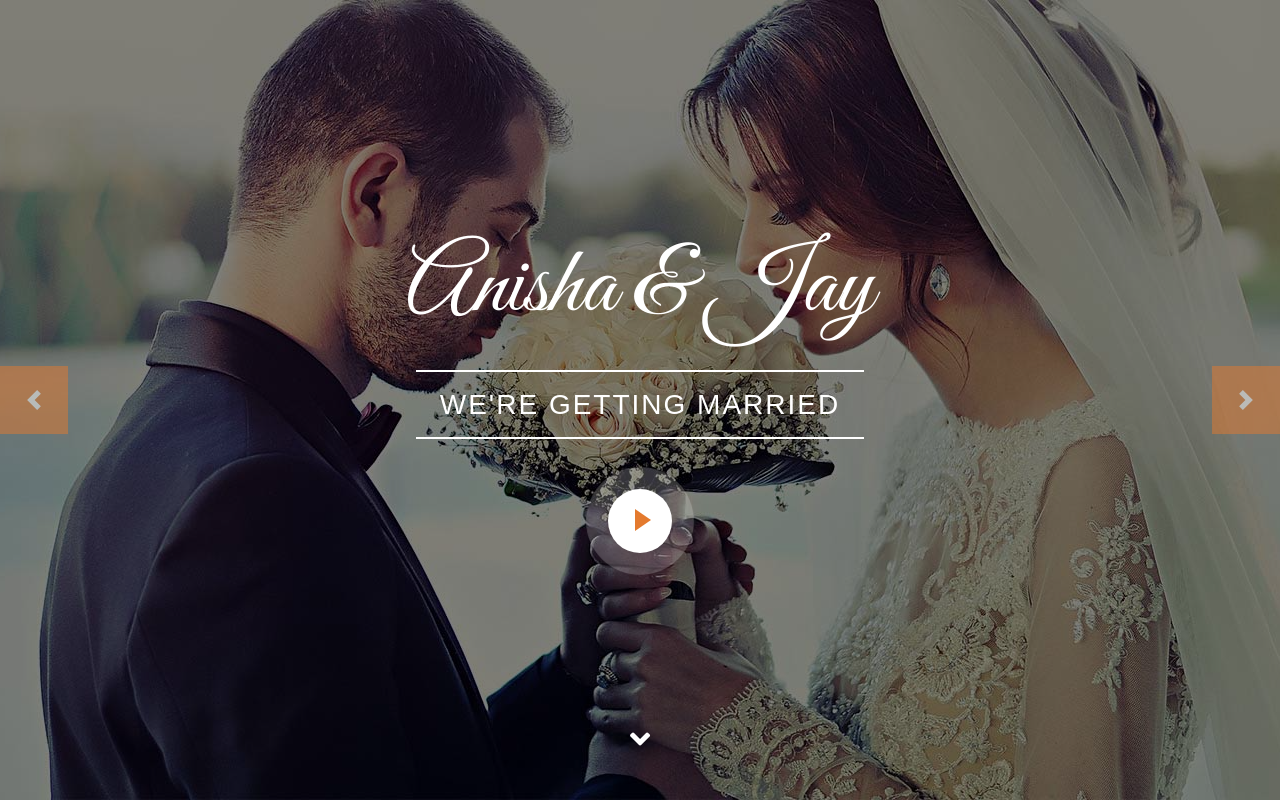
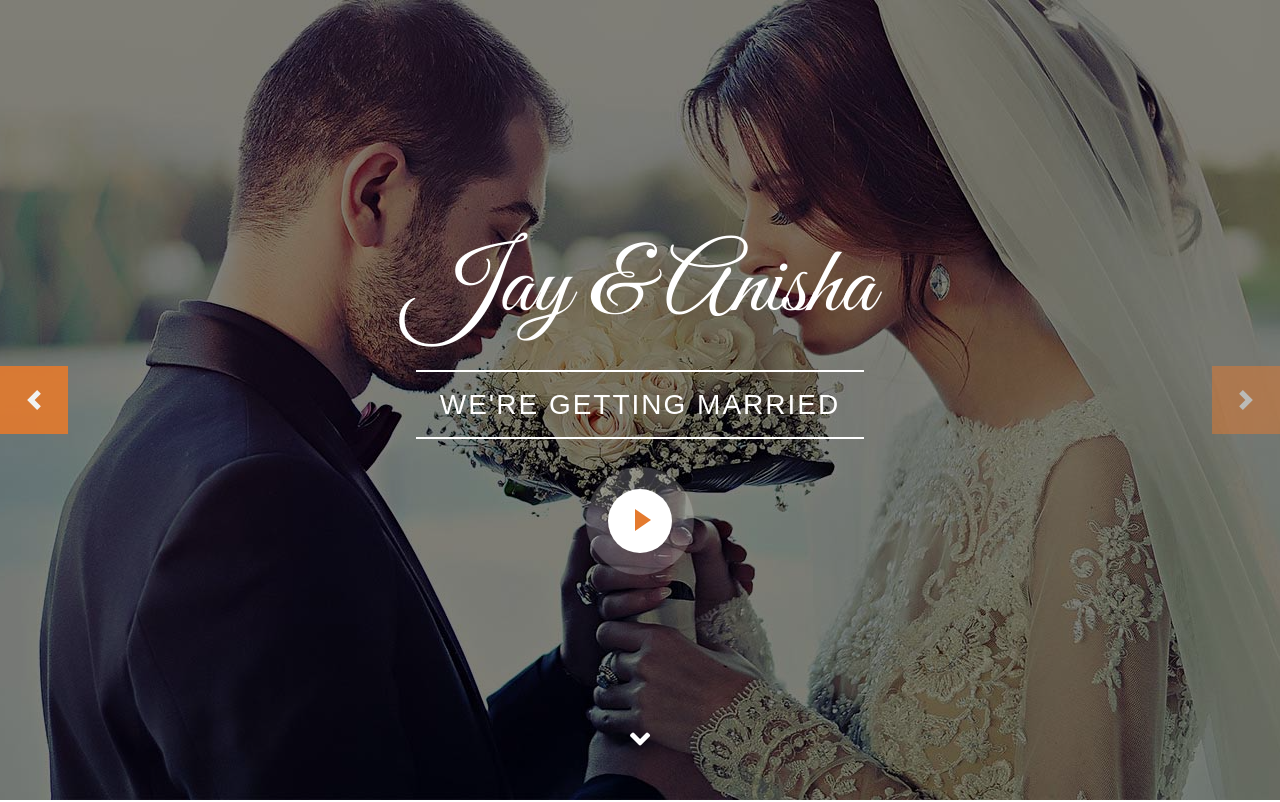
Before and after one commit to JayKisanDas/jay-anisha-marriage-invitation, a React (Create React App) app: page / in a window 1280 px wide. Shown: the top 802 px of the page. Built offline with nearby package versions, Linux system fonts and the light colour scheme.

Commit message:
reverting name

```diff
--- a/src/App.js
+++ b/src/App.js
@@ -125,7 +125,7 @@ const App = () => {
               <div className="carousel-caption d-flex flex-column align-items-center justify-content-center">
                 <div className="p-3" style={{ maxWidth: "900px" }}>
                   <h1 className="display-1 font-secondary text-white mt-n3 mb-md-4">
-                    Anisha & Jay
+                    Jay & Anisha
                   </h1>
                   <div className="d-inline-block border-top border-bottom border-light py-3 px-4">
                     <h3
```
